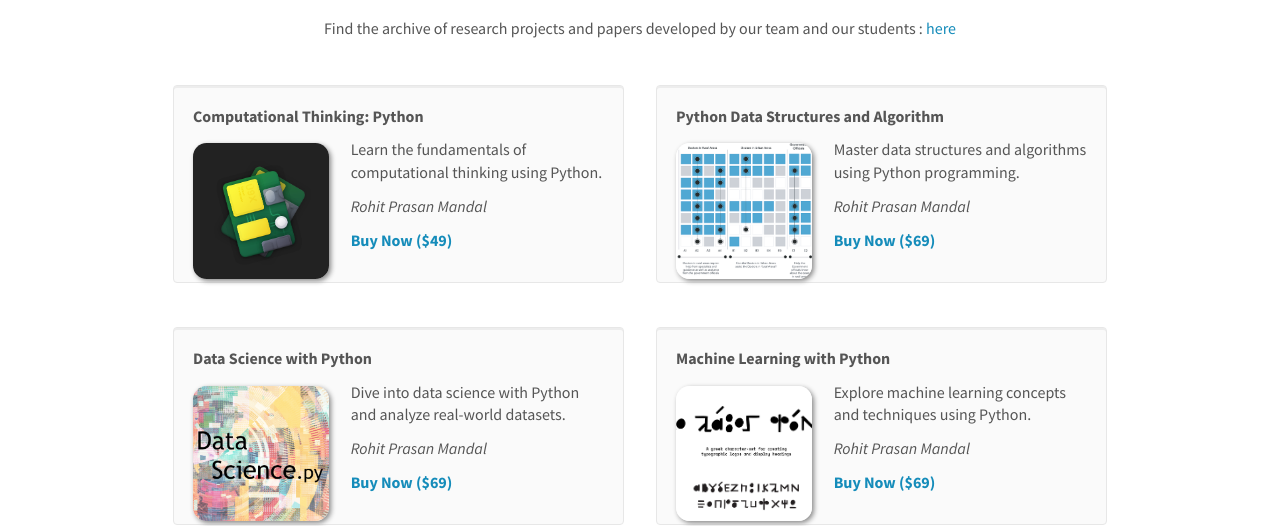
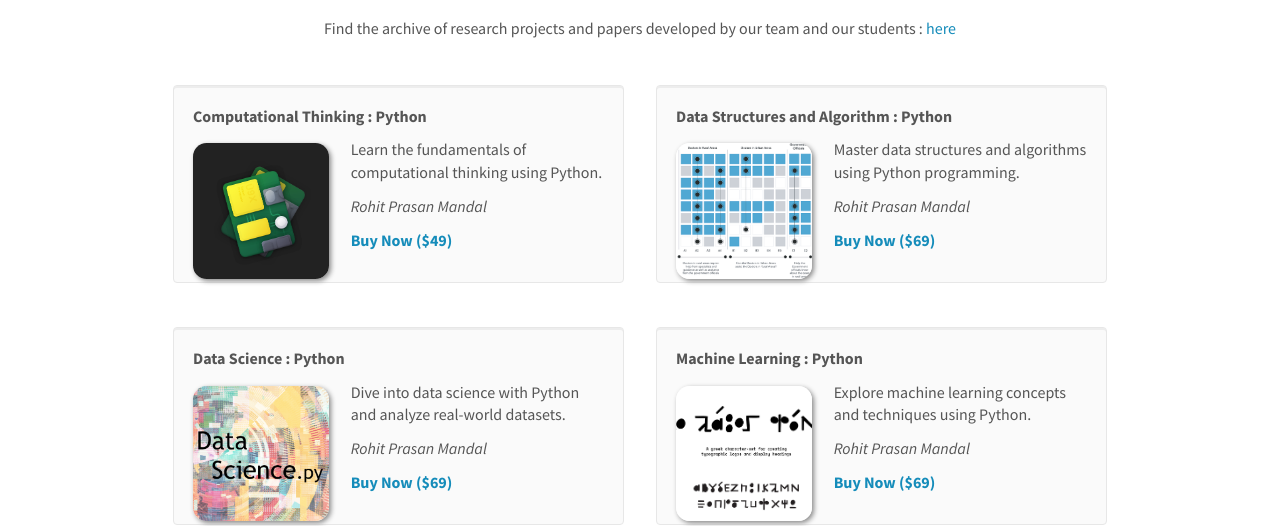
Before and after one commit to qxresearch/qxresearch.github.io, a Jekyll site: the page built from _pages/courses.md, in a window 1280 px wide and 1239 px high. Shown: the part 347-873 px from the top of the window. Built offline with Jekyll 4.4.1, drawn with Linux system fonts in a browser that asks for light colours; nearby versions of some CDN libraries.

Commit message:
Update courses.yml

```diff
--- a/_data/courses.yml
+++ b/_data/courses.yml
@@ -1,6 +1,7 @@
-- title: "Computational Thinking: Python"
+- title: "Computational Thinking : Python"
   image: pythonctp.png
   description: "Learn the fundamentals of computational thinking using Python."
+  authors: Rohit Prasan Mandal
   authors: Rohit Prasan Mandal
   link:
     url: https://link.springer.com/chapter/10.1007/978-981-19-1657-1_14
@@ -8,7 +9,7 @@
   highlight: 1
 
 
-- title: "Python Data Structures and Algorithm"
+- title: "Data Structures and Algorithm : Python"
   image: dsa.png
   description: "Master data structures and algorithms using Python programming."
   authors: Rohit Prasan Mandal
@@ -17,7 +18,7 @@
     display: Buy Now ($69)
   highlight: 1
 
-- title: "Data Science with Python"
+- title: "Data Science : Python"
   image: datasc.png
   description: "Dive into data science with Python and analyze real-world datasets."
   authors: Rohit Prasan Mandal
@@ -26,7 +27,7 @@
     display: Buy Now ($69)
   highlight: 1
 
-- title: "Machine Learning with Python"
+- title: "Machine Learning : Python"
   image: ml.png
   description: "Explore machine learning concepts and techniques using Python."
   authors: Rohit Prasan Mandal
```
